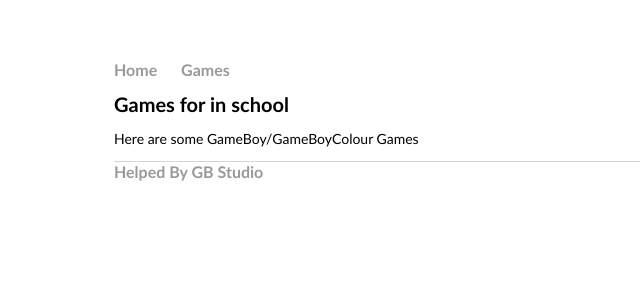
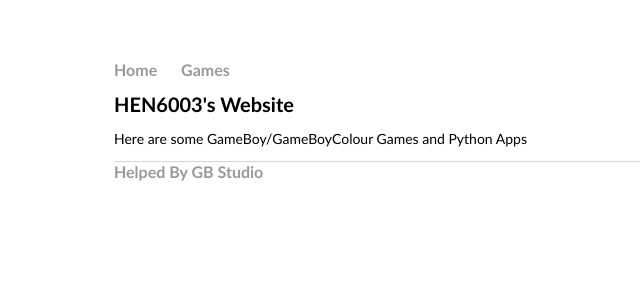
Before and after one commit to hen6003/hen6003.github.io, a Jekyll site: the page built from index.html, in a window 1280 px wide. Shown: the top 300 px of the page, without its empty margins (78-718 px from the left). Built offline with Jekyll 4.4.1, drawn with Linux system fonts in a browser that asks for light colours.

Commit message:
Update index.html

```diff
--- a/index.html
+++ b/index.html
@@ -3,6 +3,6 @@ layout: default
 title: GameBoy Games
 ---
 <div class="blurb">
-	<h1>Games for in school</h1>
-	<p>Here are some GameBoy/GameBoyColour Games</p>
+	<h1>HEN6003's Website</h1>
+	<p>Here are some GameBoy/GameBoyColour Games and Python Apps</p>
 </div><!-- /.blurb -->
```
